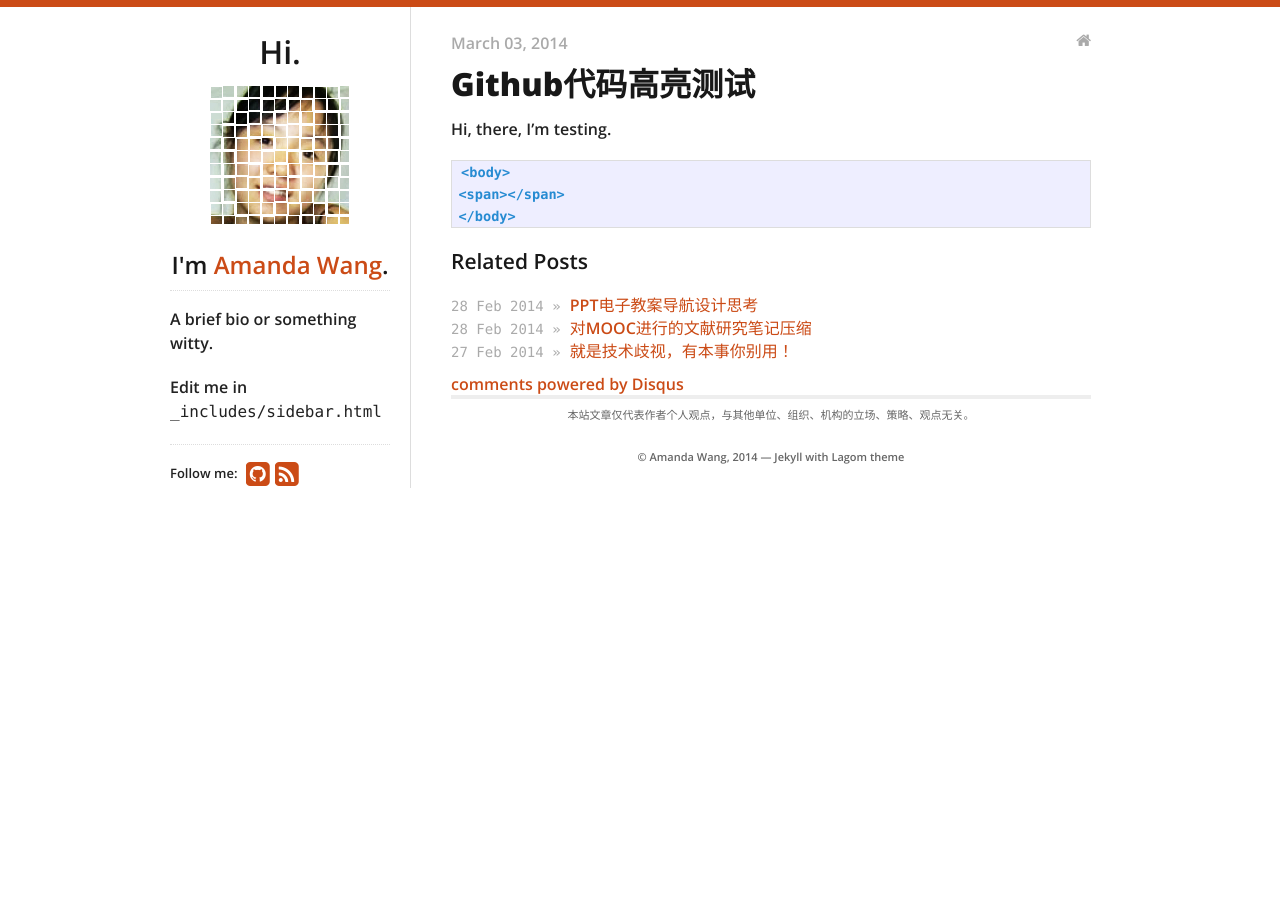
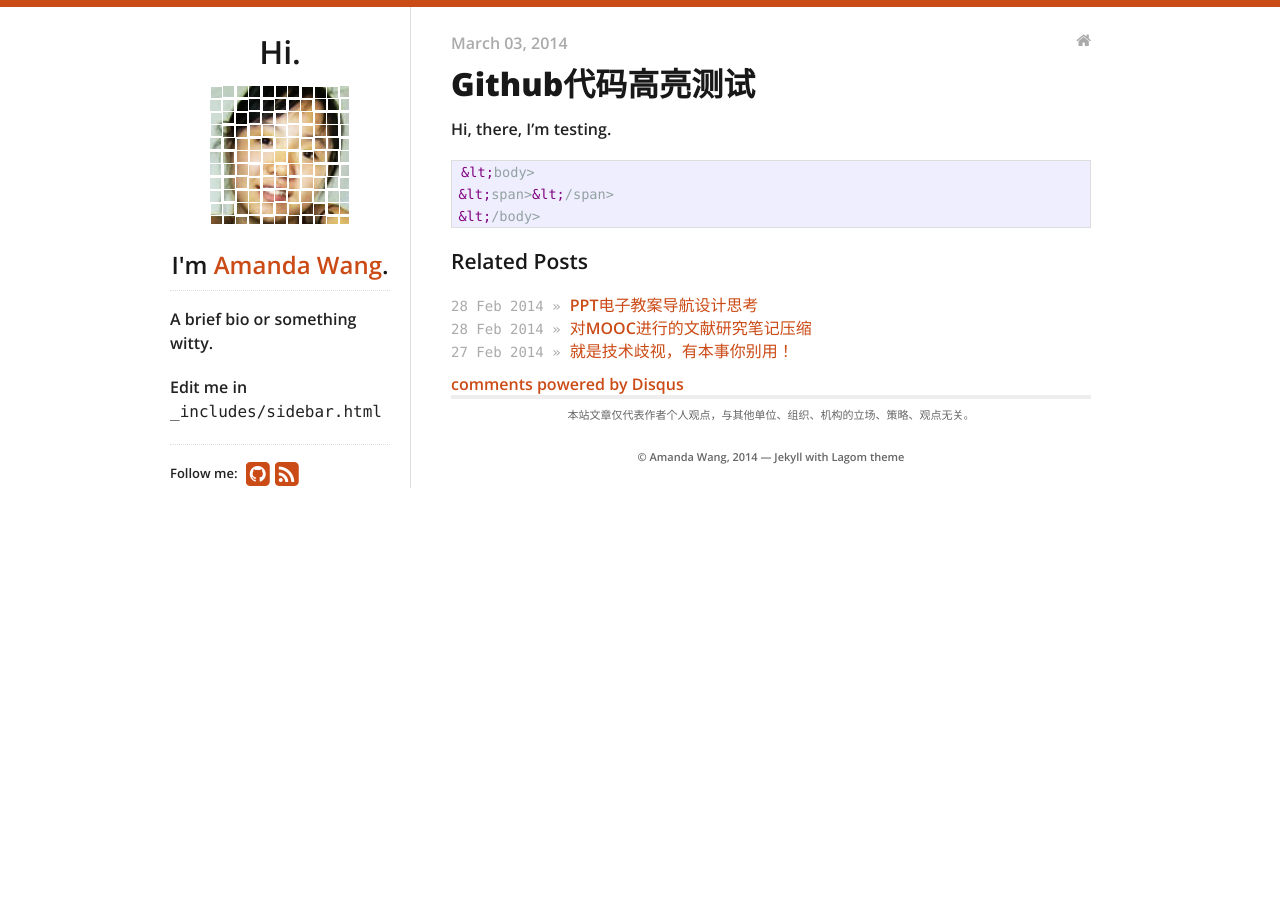
Before and after one commit to fantaghiro/fantaghiro.github.io, a Jekyll site: the page built from _posts/2014-03-03-code-highlight-testing.markdown, in a window 1280 px wide. Built offline with Jekyll 4.4.1, drawn with Linux system fonts in a browser that asks for light colours; nearby versions of some CDN libraries; comment, search, counter and statistics services are not loaded.

Commit message:
Update 2014-03-03-code-highlight-testing.markdown

```diff
--- a/_posts/2014-03-03-code-highlight-testing.markdown
+++ b/_posts/2014-03-03-code-highlight-testing.markdown
@@ -9,7 +9,7 @@ tags:
 
 Hi, there, I'm testing.
 {% highlight html %}
-<body>
-<span></span>
-</body>
+&lt;body>
+&lt;span>&lt;/span>
+&lt;/body>
 {% endhighlight %}
```
